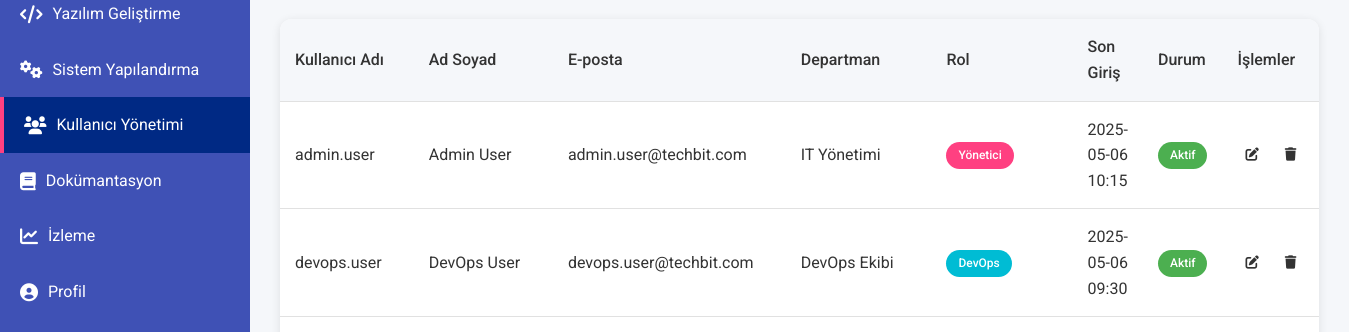
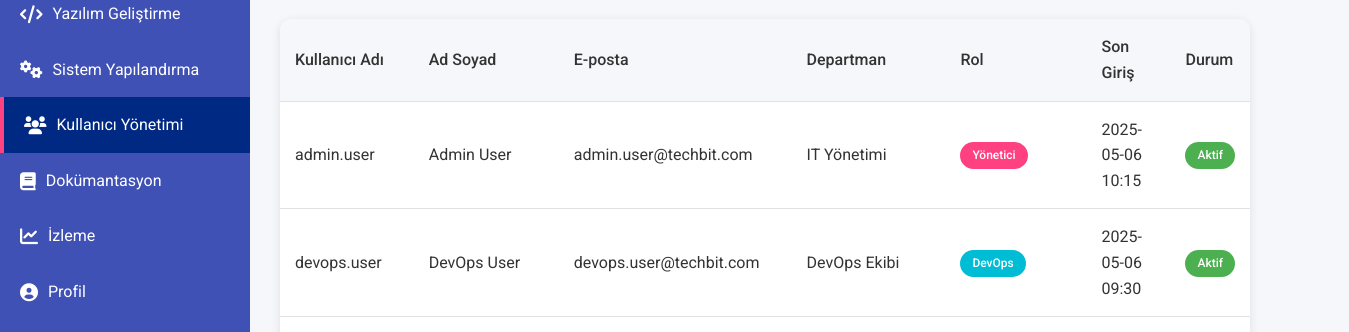
Before and after one commit to tunahanbg/os_front, a plain HTML site: page user-management.html in a window 1280 px wide. Shown: the part 149-481 px from the top of the page, 1349 px wide, since content can reach past the window. Drawn offline with Linux system fonts and the light colour scheme.

Commit message:
kullanıcı ekleme çıkarma

```diff
--- a/js/dashboard.js
+++ b/js/dashboard.js
@@ -391,9 +391,6 @@ function fillUserManagementPage(currentUser) {
     let userListHTML = `
         <div class="user-management-header">
             <h2>Kullanıcı Yönetimi</h2>
-            <button class="btn btn-primary" id="add-user-btn">
-                <i class="fas fa-plus"></i> Yeni Kullanıcı
-            </button>
         </div>
         <div class="user-table-container">
             <table class="user-table">
@@ -406,7 +403,6 @@ function fillUserManagementPage(currentUser) {
                         <th>Rol</th>
                         <th>Son Giriş</th>
                         <th>Durum</th>
-                        <th>İşlemler</th>
                     </tr>
                 </thead>
                 <tbody>
@@ -430,20 +426,7 @@ function fillUserManagementPage(currentUser) {
                         ${user.isActive ? "Aktif" : "Pasif"}
                     </span>
                 </td>
-                <td>
-                    <div class="action-buttons">
-                        <button class="btn-icon edit-user" data-username="${
-                            user.username
-                        }" title="Düzenle">
-                            <i class="fas fa-edit"></i>
-                        </button>
-                        <button class="btn-icon delete-user" data-username="${
-                            user.username
-                        }" title="Sil">
-                            <i class="fas fa-trash"></i>
-                        </button>
-                    </div>
-                </td>
+
             </tr>
         `;
     });
@@ -455,26 +438,4 @@ function fillUserManagementPage(currentUser) {
     `;
 
     userListContainer.innerHTML = userListHTML;
-
-    // Event listeners for user management actions
-    document.querySelectorAll(".edit-user").forEach((btn) => {
-        btn.addEventListener("click", (e) => {
-            const username = e.currentTarget.dataset.username;
-            console.log("Edit user:", username);
-            // Edit user functionality will be implemented later
-        });
-    });
-
-    document.querySelectorAll(".delete-user").forEach((btn) => {
-        btn.addEventListener("click", (e) => {
-            const username = e.currentTarget.dataset.username;
-            console.log("Delete user:", username);
-            // Delete user functionality will be implemented later
-        });
-    });
-
-    document.getElementById("add-user-btn")?.addEventListener("click", () => {
-        console.log("Add new user");
-        // Add user functionality will be implemented later
-    });
 }
```
Also changed, not shown: profile.html (+0 -9 lines).
